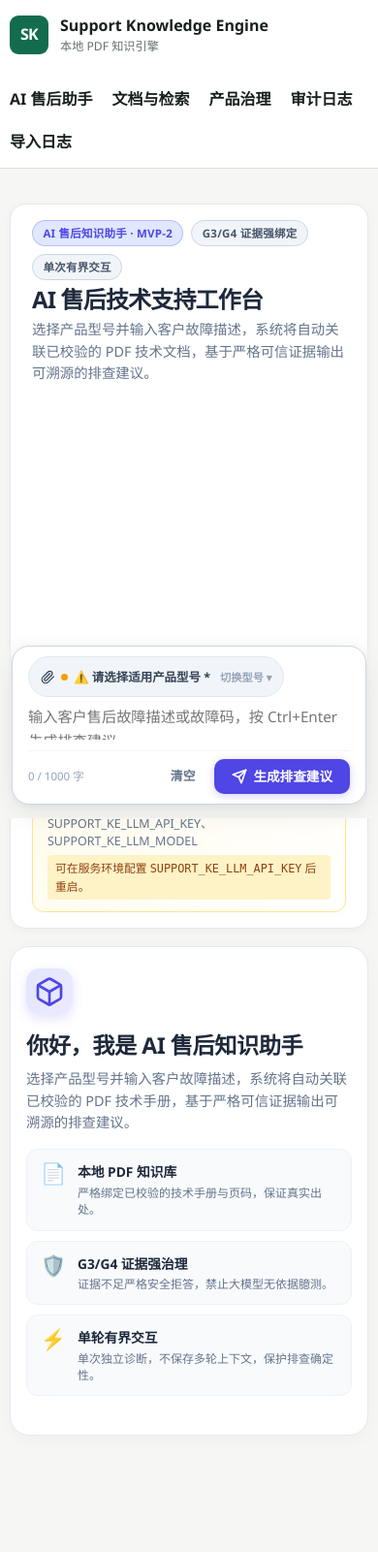
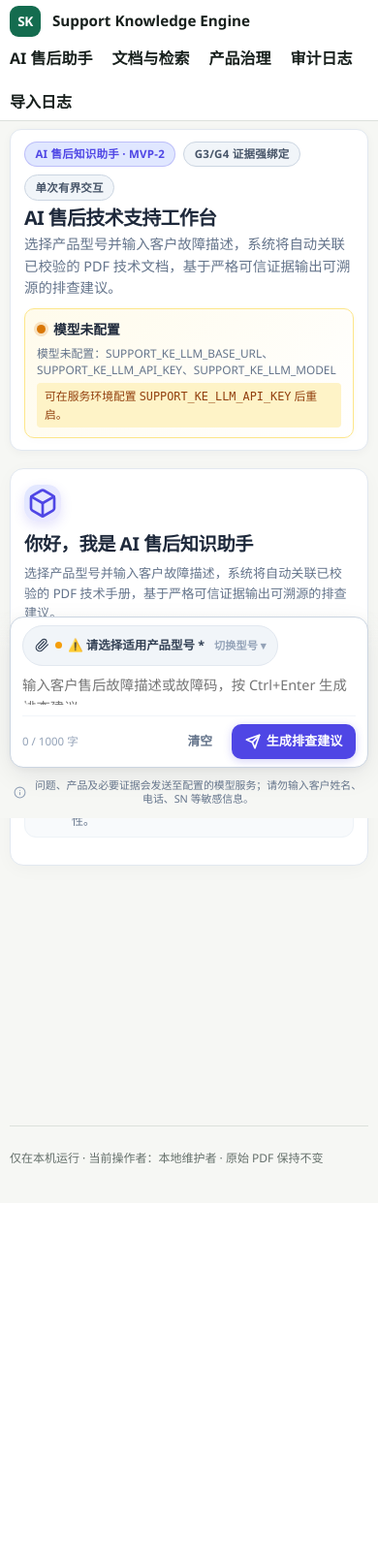
Before and after one commit to asd602419574-boop/Support-Knowledge-Engine, a Flask app: page /assistant in a window 390 px wide. Shown: the top 1601 px of the page at 97% size. After the commit the page ends 1200 px from the top, so only its background shows below. Run offline with Flask 3, Linux system fonts and the light colour scheme; data that the repository does not hold is empty.

Commit message:
fix(ui): calibrate hidden product validation, mobile visibility, and data privacy notice
- Add novalidate to assistant form to allow custom JS validation without blocking on collapsed required product selector
- Auto-expand context drawer and focus product select with visual error highlight on empty product submit (via click or Ctrl+Enter)
- Reset .assistant-hero-main 540px flex-basis in vertical responsive layout to auto
- Optimize mobile header, hero card, welcome card, and result spacing for 375px/390px/tablet
- Ensure AI answer status and first Chinese explanation are clearly scrolled into visible viewport upon submission
- Restore concise data transmission and privacy notice below bottom input console
- Regenerate comprehensive desktop and mobile verification screenshots

```diff
--- a/support_knowledge_engine/static/style.css
+++ b/support_knowledge_engine/static/style.css
@@ -260,7 +260,7 @@ legend { padding: 0 8px; color: var(--accent-dark); font-weight: 750; }
 }
 
 .assistant-hero-main {
-  flex: 1 1 540px;
+  flex: 1 1 auto;
   min-width: 0;
 }
 
@@ -1221,6 +1221,8 @@ legend { padding: 0 8px; color: var(--accent-dark); font-weight: 750; }
   padding: 16px 20px;
   box-shadow: 0 -4px 20px rgba(15, 23, 42, 0.08);
   animation: slide-up .2s ease;
+  max-height: 65vh;
+  overflow-y: auto;
 }
 
 .context-drawer-header {
@@ -1499,6 +1501,40 @@ legend { padding: 0 8px; color: var(--accent-dark); font-weight: 750; }
   box-shadow: none;
 }
 
+/* 输入校验高亮与微动效 */
+.context-drawer-grid select.input-error,
+.context-drawer-grid input.input-error,
+textarea.input-error {
+  border-color: var(--color-danger) !important;
+  outline: 3px solid rgba(239, 68, 68, 0.25) !important;
+  animation: field-shake .25s ease-in-out;
+}
+
+@keyframes field-shake {
+  0%, 100% { transform: translateX(0); }
+  25% { transform: translateX(-4px); }
+  75% { transform: translateX(4px); }
+}
+
+/* 数据传输与隐私提醒 */
+.assistant-data-privacy-notice {
+  display: flex;
+  align-items: center;
+  justify-content: center;
+  gap: 6px;
+  font-size: 0.72rem;
+  color: #64748b;
+  text-align: center;
+  margin-top: 4px;
+  line-height: 1.4;
+  padding: 0 4px;
+}
+
+.assistant-data-privacy-notice svg {
+  flex-shrink: 0;
+  color: #94a3b8;
+}
+
 /* ==========================================================================
    响应式适配 (Responsive Adaptation)
    ========================================================================== */
@@ -1507,7 +1543,12 @@ legend { padding: 0 8px; color: var(--accent-dark); font-weight: 750; }
   .assistant-hero {
     flex-direction: column;
     align-items: stretch;
-    gap: 16px;
+    gap: 14px;
+  }
+
+  .assistant-hero-main {
+    flex: 0 0 auto;
+    width: 100%;
   }
 
   .assistant-model-card {
@@ -1530,12 +1571,190 @@ legend { padding: 0 8px; color: var(--accent-dark); font-weight: 750; }
 }
 
 @media (max-width: 640px) {
+  /* 移动端顶栏精简化 */
+  .site-header .header-inner {
+    min-height: 48px;
+    padding-block: 6px;
+    gap: 10px;
+  }
+
+  .page-stack {
+    padding-block: 8px 18px;
+    gap: 12px;
+  }
+
+  .brand-mark {
+    width: 32px;
+    height: 32px;
+    font-size: 0.85rem;
+  }
+
+  .brand strong {
+    font-size: 0.95rem;
+  }
+
+  .brand small {
+    display: none;
+  }
+
+  /* 顶部 Hero 与模型卡片首屏空间优化 */
+  .assistant-hero {
+    padding: 12px 14px;
+    gap: 10px;
+    border-radius: 12px;
+  }
+
+  .assistant-title {
+    font-size: 1.25rem;
+    margin-bottom: 4px;
+  }
+
+  .assistant-hero-desc {
+    font-size: 0.8rem;
+    line-height: 1.45;
+  }
+
+  .assistant-model-card {
+    padding: 10px 12px;
+    border-radius: 10px;
+  }
+
+  .model-status-desc {
+    font-size: 0.74rem;
+  }
+
+  /* 欢迎卡片首屏空间优化 */
   .assistant-welcome-card {
-    padding: 22px 16px;
-  }
-
+    padding: 16px 14px;
+    border-radius: 14px;
+  }
+
+  .welcome-avatar {
+    width: 38px;
+    height: 38px;
+    margin-bottom: 8px;
+  }
+
+  .welcome-title {
+    font-size: 1.2rem;
+  }
+
+  .welcome-desc {
+    font-size: 0.82rem;
+    margin-bottom: 12px;
+  }
+
+  .welcome-features-grid {
+    gap: 8px;
+    margin-bottom: 12px;
+  }
+
+  .welcome-feature-item {
+    padding: 8px 10px;
+    font-size: 0.78rem;
+  }
+
+  .welcome-examples-section {
+    padding-top: 10px;
+    margin-top: 10px;
+  }
+
+  .example-chip {
+    padding: 5px 10px;
+    font-size: 0.75rem;
+  }
+
+  /* 结果卡片与状态横幅 */
   .assistant-result-card {
-    padding: 18px 14px;
+    padding: 14px 12px;
+    border-radius: 12px;
+  }
+
+  .result-header {
+    padding-bottom: 8px;
+    margin-bottom: 10px;
+  }
+
+  .result-avatar {
+    width: 28px;
+    height: 28px;
+  }
+
+  .result-header h2 {
+    font-size: 1.1rem;
+  }
+
+  .status-banner {
+    padding: 10px 12px;
+    gap: 10px;
+    margin-bottom: 12px;
+    border-radius: 8px;
+  }
+
+  .status-banner-title {
+    font-size: 0.88rem;
+  }
+
+  .status-banner-desc {
+    font-size: 0.75rem;
+  }
+
+  .assistant-warnings-container {
+    gap: 6px;
+    margin-bottom: 10px;
+  }
+
+  .alert-card {
+    padding: 8px 10px;
+    border-radius: 8px;
+  }
+
+  .alert-card-tag {
+    font-size: 0.72rem;
+  }
+
+  .alert-card-text {
+    font-size: 0.78rem;
+    line-height: 1.4;
+  }
+
+  .section-subheading {
+    margin-bottom: 4px;
+  }
+
+  .section-subheading h3 {
+    font-size: 0.95rem;
+  }
+
+  .steps-intro {
+    font-size: 0.78rem;
+    margin: 2px 0 8px;
+  }
+
+  .category-title {
+    margin: 10px 0 6px;
+    font-size: 0.88rem;
+  }
+
+  .assistant-step-card {
+    padding: 10px 12px;
+    gap: 10px;
+    border-radius: 10px;
+  }
+
+  .step-text {
+    font-size: 0.86rem;
+    line-height: 1.45;
+    margin-bottom: 6px;
+  }
+
+  .citation-details summary {
+    font-size: 0.75rem;
+    padding: 4px 6px;
+  }
+
+  .step-citation-anchor {
+    font-size: 0.76rem;
   }
 
   .chat-bubble-user,
@@ -1547,8 +1766,48 @@ legend { padding: 0 8px; color: var(--accent-dark); font-weight: 750; }
     display: none; /* 移动端窄屏精简次级芯片 */
   }
 
+  /* 底部悬浮控制台与输入框 */
   .assistant-input-container {
-    padding: 8px 12px 14px;
+    padding: 6px 10px 12px;
+  }
+
+  .assistant-input-bar {
+    padding: 8px 12px;
+    border-radius: 14px;
+  }
+
+  .assistant-input-bar textarea {
+    min-height: 36px;
+    font-size: 0.9rem;
+  }
+
+  .chat-send-btn {
+    min-height: 36px;
+    padding: 0.45rem 0.85rem;
+    font-size: 0.82rem;
+  }
+
+  .context-drawer {
+    padding: 12px 14px;
+    border-radius: 14px;
+    max-height: 55vh;
+  }
+
+  .context-drawer-grid {
+    grid-template-columns: 1fr;
+    gap: 10px;
+  }
+
+  .context-drawer-grid select,
+  .context-drawer-grid input {
+    height: 42px;
+    font-size: 0.95rem;
+  }
+
+  .assistant-data-privacy-notice {
+    font-size: 0.68rem;
+    line-height: 1.35;
+    margin-top: 3px;
   }
 
   .citation-header {
--- a/support_knowledge_engine/templates/assistant.html
+++ b/support_knowledge_engine/templates/assistant.html
@@ -218,7 +218,7 @@
 
   <!-- 底部固定输入控制台 (TACP 风格悬浮控制台) -->
   <div class="assistant-input-container">
-    <form id="assistant-form" data-csrf="{{ csrf_token }}" data-url="{{ url_for('assistant.ask') }}">
+    <form id="assistant-form" novalidate data-csrf="{{ csrf_token }}" data-url="{{ url_for('assistant.ask') }}">
 
       <!-- 可展开上下文抽屉 (Product & Case Context Drawer) -->
       <div class="context-drawer" id="assistant-context-drawer" style="display: none;">
@@ -318,6 +318,16 @@
 
       </div> <!-- /assistant-input-bar -->
 
+      <!-- 数据传输与隐私提醒 (保留明确可见且简短的提醒) -->
+      <div class="assistant-data-privacy-notice">
+        <svg width="13" height="13" viewBox="0 0 24 24" fill="none" stroke="currentColor" stroke-width="2" stroke-linecap="round" stroke-linejoin="round" aria-hidden="true">
+          <circle cx="12" cy="12" r="10"></circle>
+          <line x1="12" y1="16" x2="12" y2="12"></line>
+          <line x1="12" y1="8" x2="12.01" y2="8"></line>
+        </svg>
+        <span>问题、产品及必要证据会发送至配置的模型服务；请勿输入客户姓名、电话、SN 等敏感信息。</span>
+      </div>
+
     </form>
   </div> <!-- /assistant-input-container -->
 
```
Also changed, not shown: support_knowledge_engine/static/assistant.js (+29 -3 lines), 7 other files.
